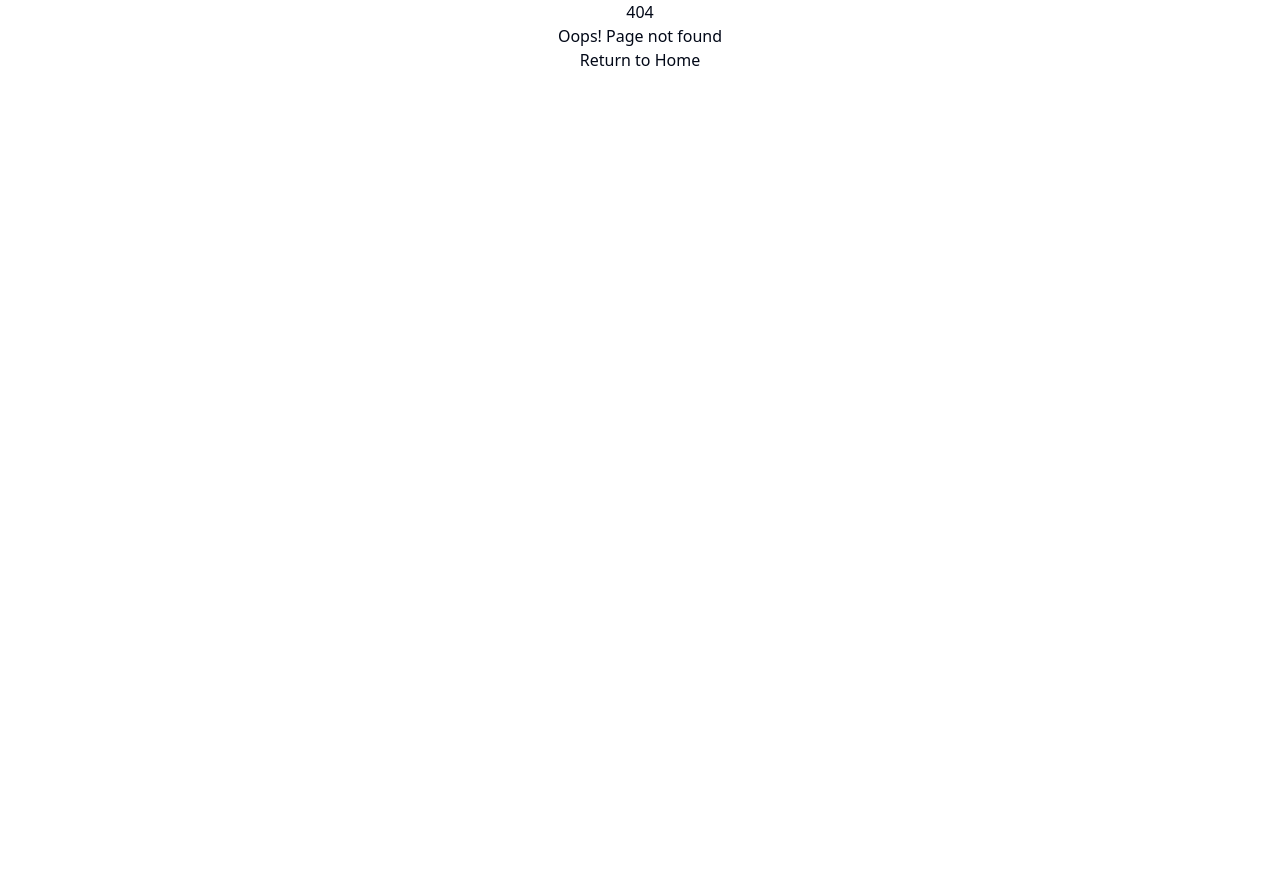
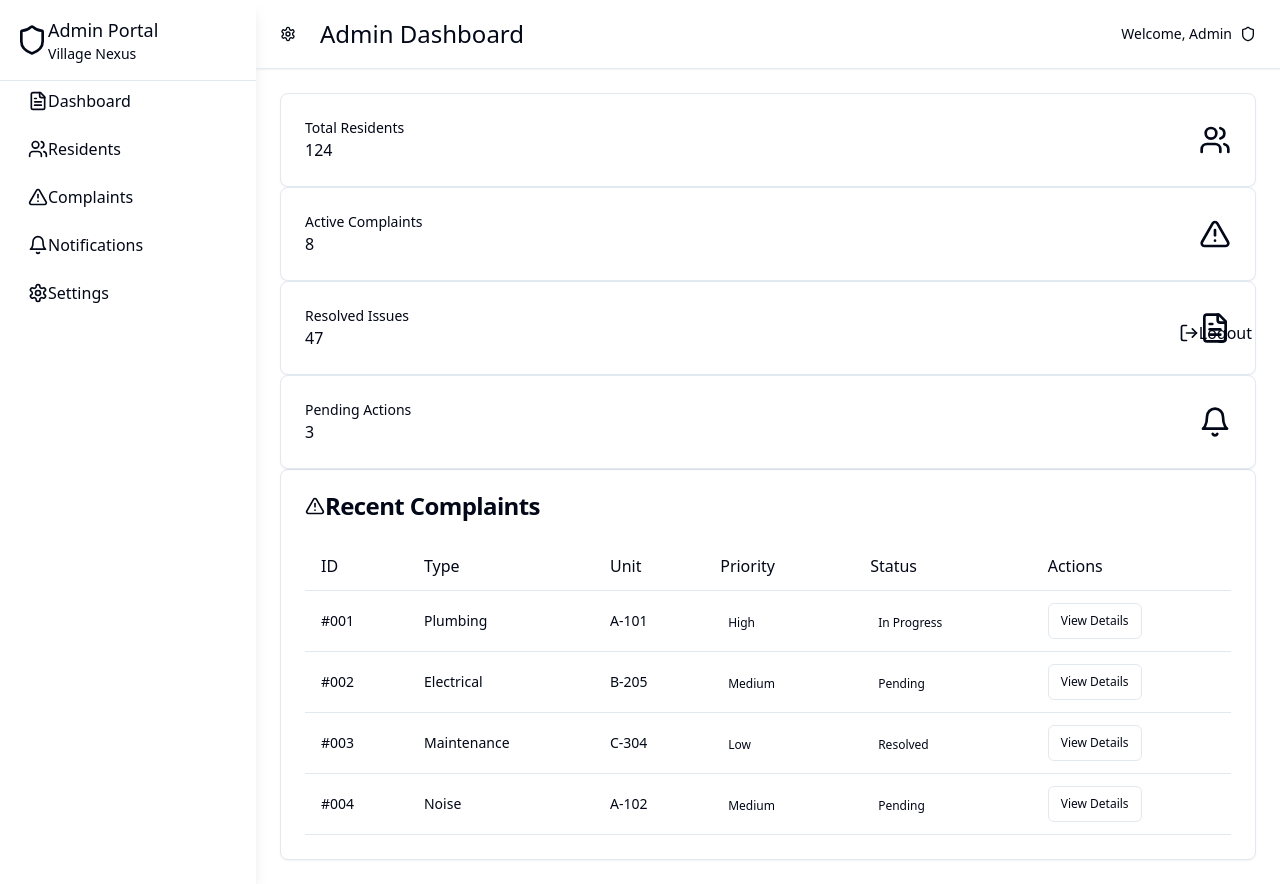
Before and after one commit to Nitin-Penupala/village-nexus-connect, a React (Vite) app: page /admin-dashboard in a window 1280 px wide. Before the commit this address had no page. Before the commit the page ends 800 px from the top, so only its background shows below. Built offline with nearby package versions, Linux system fonts and the light colour scheme.

Commit message:
feat: Add admin dashboard page
Added an admin dashboard page with similar styling.

```diff
--- a/src/App.jsx
+++ b/src/App.jsx
@@ -1,3 +1,4 @@
+
 import { Toaster } from "@/components/ui/toaster";
 import { Toaster as Sonner } from "@/components/ui/sonner";
 import { TooltipProvider } from "@/components/ui/tooltip";
@@ -5,6 +6,7 @@ import { QueryClient, QueryClientProvider } from "@tanstack/react-query";
 import { BrowserRouter, Routes, Route } from "react-router-dom";
 import Index from "./pages/Index";
 import AdminLogin from "./pages/AdminLogin";
+import AdminDashboard from "./pages/AdminDashboard";
 import EmergencyContacts from "./pages/EmergencyContacts";
 import NotFound from "./pages/NotFound";
 import { SidebarProvider } from "./contexts/SidebarContext";
@@ -21,6 +23,7 @@ const App = () => (
           <Routes>
             <Route path="/" element={<Index />} />
             <Route path="/admin-login" element={<AdminLogin />} />
+            <Route path="/admin-dashboard" element={<AdminDashboard />} />
             <Route path="/emergency-contacts" element={<EmergencyContacts />} />
             {/* ADD ALL CUSTOM ROUTES ABOVE THE CATCH-ALL "*" ROUTE */}
             <Route path="*" element={<NotFound />} />
--- a/src/pages/AdminDashboard.jsx
+++ b/src/pages/AdminDashboard.jsx
@@ -0,0 +1,195 @@
+
+import { useState } from "react";
+import { Shield, Users, AlertTriangle, Settings, LogOut, FileText, Bell } from "lucide-react";
+import { Button } from "@/components/ui/button";
+import { Card, CardContent, CardHeader, CardTitle } from "@/components/ui/card";
+import { useNavigate } from "react-router-dom";
+
+const AdminDashboard = () => {
+  const navigate = useNavigate();
+  const [isSidebarOpen, setIsSidebarOpen] = useState(true);
+
+  // Mock data for dashboard
+  const dashboardStats = [
+    { title: "Total Residents", value: "124", icon: Users, color: "text-blue-600" },
+    { title: "Active Complaints", value: "8", icon: AlertTriangle, color: "text-orange-600" },
+    { title: "Resolved Issues", value: "47", icon: FileText, color: "text-green-600" },
+    { title: "Pending Actions", value: "3", icon: Bell, color: "text-red-600" }
+  ];
+
+  const recentComplaints = [
+    { id: 1, type: "Plumbing", unit: "A-101", priority: "High", status: "In Progress" },
+    { id: 2, type: "Electrical", unit: "B-205", priority: "Medium", status: "Pending" },
+    { id: 3, type: "Maintenance", unit: "C-304", priority: "Low", status: "Resolved" },
+    { id: 4, type: "Noise", unit: "A-102", priority: "Medium", status: "Pending" }
+  ];
+
+  const handleLogout = () => {
+    // Add logout logic here
+    navigate('/admin-login');
+  };
+
+  return (
+    <div className="min-h-screen bg-gray-50 flex">
+      {/* Sidebar */}
+      <div className={`bg-white shadow-lg transition-all duration-300 ${isSidebarOpen ? 'w-64' : 'w-16'}`}>
+        <div className="p-4 border-b">
+          <div className="flex items-center space-x-3">
+            <Shield className="h-8 w-8 text-red-600" />
+            {isSidebarOpen && (
+              <div>
+                <h1 className="text-lg font-bold text-gray-800">Admin Portal</h1>
+                <p className="text-sm text-gray-600">Village Nexus</p>
+              </div>
+            )}
+          </div>
+        </div>
+
+        <nav className="mt-6">
+          <div className="px-4 space-y-2">
+            <button className="w-full flex items-center space-x-3 px-3 py-2 rounded-lg bg-red-50 text-red-700 font-medium">
+              <FileText className="h-5 w-5" />
+              {isSidebarOpen && <span>Dashboard</span>}
+            </button>
+
+            <button className="w-full flex items-center space-x-3 px-3 py-2 rounded-lg text-gray-700 hover:bg-gray-100">
+              <Users className="h-5 w-5" />
+              {isSidebarOpen && <span>Residents</span>}
+            </button>
+
+            <button className="w-full flex items-center space-x-3 px-3 py-2 rounded-lg text-gray-700 hover:bg-gray-100">
+              <AlertTriangle className="h-5 w-5" />
+              {isSidebarOpen && <span>Complaints</span>}
+            </button>
+
+            <button className="w-full flex items-center space-x-3 px-3 py-2 rounded-lg text-gray-700 hover:bg-gray-100">
+              <Bell className="h-5 w-5" />
+              {isSidebarOpen && <span>Notifications</span>}
+            </button>
+
+            <button className="w-full flex items-center space-x-3 px-3 py-2 rounded-lg text-gray-700 hover:bg-gray-100">
+              <Settings className="h-5 w-5" />
+              {isSidebarOpen && <span>Settings</span>}
+            </button>
+          </div>
+        </nav>
+
+        <div className="absolute bottom-4 left-4 right-4">
+          <button
+            onClick={handleLogout}
+            className="w-full flex items-center space-x-3 px-3 py-2 rounded-lg text-red-600 hover:bg-red-50"
+          >
+            <LogOut className="h-5 w-5" />
+            {isSidebarOpen && <span>Logout</span>}
+          </button>
+        </div>
+      </div>
+
+      {/* Main Content */}
+      <div className="flex-1 overflow-auto">
+        {/* Header */}
+        <div className="bg-white shadow-sm border-b p-4">
+          <div className="flex items-center justify-between">
+            <div className="flex items-center space-x-4">
+              <Button
+                variant="ghost"
+                size="sm"
+                onClick={() => setIsSidebarOpen(!isSidebarOpen)}
+                className="p-2"
+              >
+                <Settings className="h-4 w-4" />
+              </Button>
+              <h1 className="text-2xl font-bold text-gray-800">Admin Dashboard</h1>
+            </div>
+            <div className="flex items-center space-x-2">
+              <span className="text-sm text-gray-600">Welcome, Admin</span>
+              <div className="w-8 h-8 bg-red-600 rounded-full flex items-center justify-center">
+                <Shield className="h-4 w-4 text-white" />
+              </div>
+            </div>
+          </div>
+        </div>
+
+        {/* Dashboard Content */}
+        <div className="p-6">
+          {/* Stats Cards */}
+          <div className="grid grid-cols-1 md:grid-cols-2 lg:grid-cols-4 gap-6 mb-8">
+            {dashboardStats.map((stat, index) => (
+              <Card key={index} className="hover:shadow-lg transition-shadow">
+                <CardContent className="p-6">
+                  <div className="flex items-center justify-between">
+                    <div>
+                      <p className="text-sm font-medium text-gray-600">{stat.title}</p>
+                      <p className="text-3xl font-bold text-gray-800">{stat.value}</p>
+                    </div>
+                    <stat.icon className={`h-8 w-8 ${stat.color}`} />
+                  </div>
+                </CardContent>
+              </Card>
+            ))}
+          </div>
+
+          {/* Recent Complaints Table */}
+          <Card>
+            <CardHeader>
+              <CardTitle className="flex items-center space-x-2">
+                <AlertTriangle className="h-5 w-5 text-orange-600" />
+                <span>Recent Complaints</span>
+              </CardTitle>
+            </CardHeader>
+            <CardContent>
+              <div className="overflow-x-auto">
+                <table className="w-full">
+                  <thead>
+                    <tr className="border-b">
+                      <th className="text-left py-3 px-4 font-medium text-gray-600">ID</th>
+                      <th className="text-left py-3 px-4 font-medium text-gray-600">Type</th>
+                      <th className="text-left py-3 px-4 font-medium text-gray-600">Unit</th>
+                      <th className="text-left py-3 px-4 font-medium text-gray-600">Priority</th>
+                      <th className="text-left py-3 px-4 font-medium text-gray-600">Status</th>
+                      <th className="text-left py-3 px-4 font-medium text-gray-600">Actions</th>
+                    </tr>
+                  </thead>
+                  <tbody>
+                    {recentComplaints.map((complaint) => (
+                      <tr key={complaint.id} className="border-b hover:bg-gray-50">
+                        <td className="py-3 px-4 text-sm">#{complaint.id.toString().padStart(3, '0')}</td>
+                        <td className="py-3 px-4 text-sm">{complaint.type}</td>
+                        <td className="py-3 px-4 text-sm">{complaint.unit}</td>
+                        <td className="py-3 px-4">
+                          <span className={`px-2 py-1 rounded-full text-xs font-medium ${
+                            complaint.priority === 'High' ? 'bg-red-100 text-red-800' :
+                            complaint.priority === 'Medium' ? 'bg-yellow-100 text-yellow-800' :
+                            'bg-green-100 text-green-800'
+                          }`}>
+                            {complaint.priority}
+                          </span>
+                        </td>
+                        <td className="py-3 px-4">
+                          <span className={`px-2 py-1 rounded-full text-xs font-medium ${
+                            complaint.status === 'Resolved' ? 'bg-green-100 text-green-800' :
+                            complaint.status === 'In Progress' ? 'bg-blue-100 text-blue-800' :
+                            'bg-gray-100 text-gray-800'
+                          }`}>
+                            {complaint.status}
+                          </span>
+                        </td>
+                        <td className="py-3 px-4">
+                          <Button size="sm" variant="outline" className="text-xs">
+                            View Details
+                          </Button>
+                        </td>
+                      </tr>
+                    ))}
+                  </tbody>
+                </table>
+              </div>
+            </CardContent>
+          </Card>
+        </div>
+      </div>
+    </div>
+  );
+};
+
+export default AdminDashboard;
--- a/src/pages/AdminLogin.jsx
+++ b/src/pages/AdminLogin.jsx
@@ -1,3 +1,4 @@
+
 import { useState } from "react";
 import { Shield } from "lucide-react";
 import { Button } from "@/components/ui/button";
@@ -8,6 +9,14 @@ import { useNavigate } from "react-router-dom";
 const AdminLogin = () => {
   const navigate = useNavigate();
   const [credentials, setCredentials] = useState({ email: "", password: "" });
+
+  const handleSubmit = (e) => {
+    e.preventDefault();
+    // Simple validation - in real app, this would be proper authentication
+    if (credentials.email && credentials.password) {
+      navigate('/admin-dashboard');
+    }
+  };
 
   return (
     <div style={{
@@ -33,10 +42,7 @@ const AdminLogin = () => {
               </p>
             </div>
 
-            <form onSubmit={(e) => {
-              e.preventDefault();
-              // Handle login logic here
-            }}>
+            <form onSubmit={handleSubmit}>
               <div style={{ marginBottom: "16px" }}>
                 <label style={{
                   display: "block",
```
